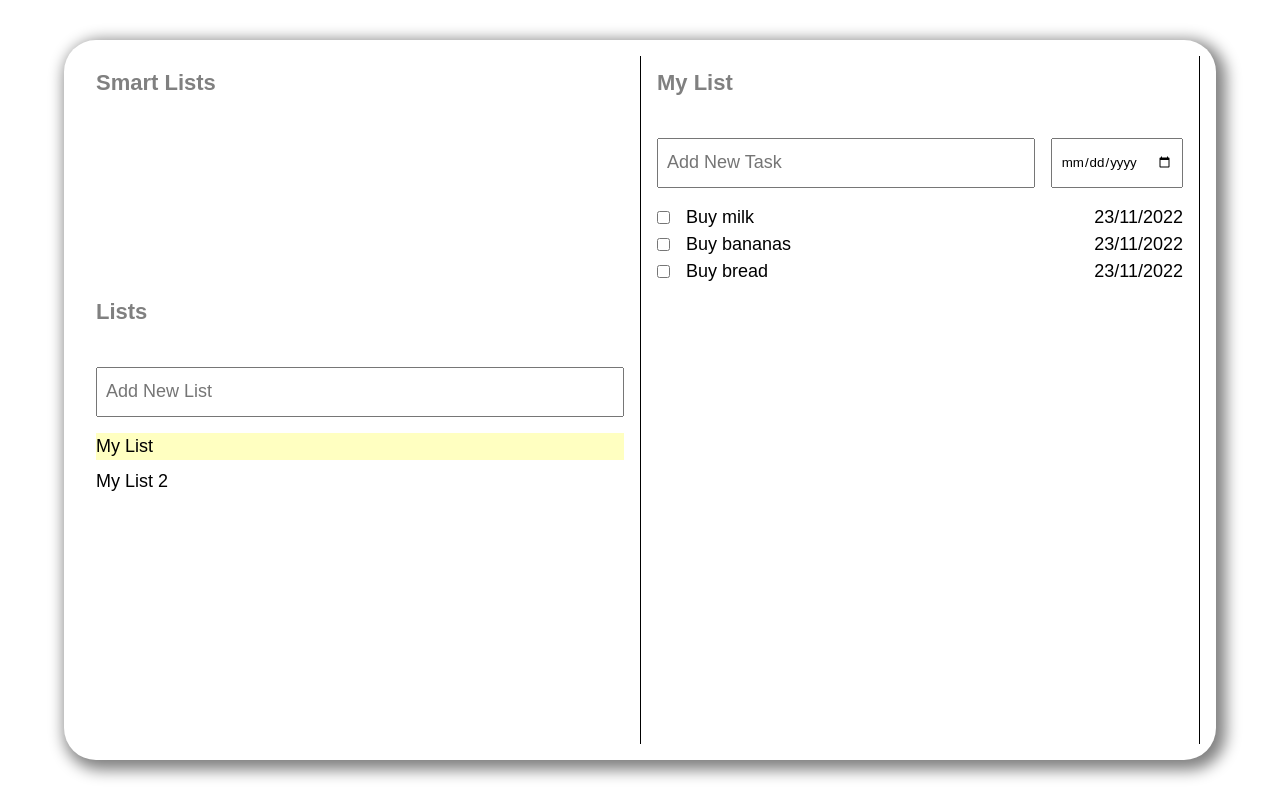
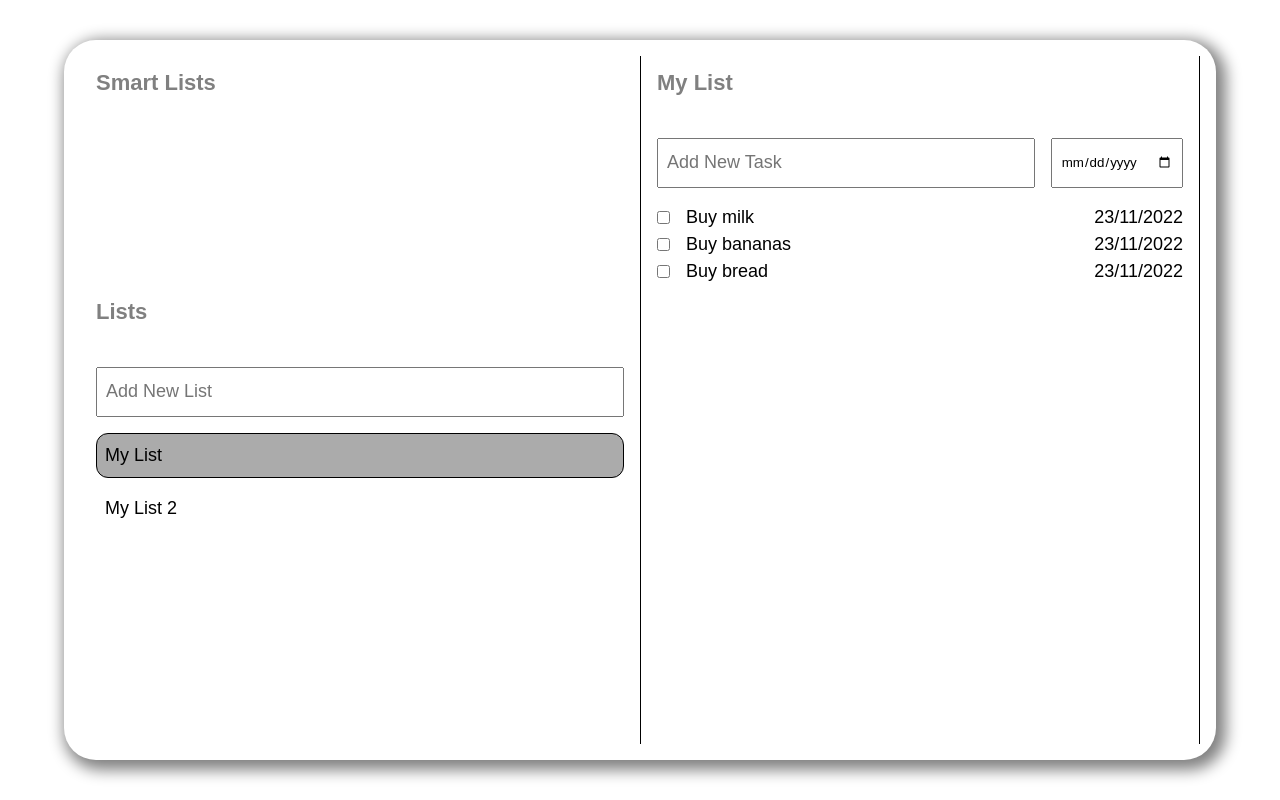
Before and after one commit to rodionlee/to-do-app, a website built with webpack: page src/index.html in a window 1280 px wide. Built offline with nearby package versions, Linux system fonts and the light colour scheme.

Commit message:
Add list hover styling

```diff
--- a/src/index.js
+++ b/src/index.js
@@ -126,11 +126,15 @@ const screenController = {
 
     },
     highlightSelectedList: function(listID) {
-        const lists = document.getElementsByClassName("list")
-        for (const list of lists) list.classList.remove("listSelected")
+        const previousSelectedList = document.querySelector(".listSelected")
+        if (previousSelectedList) {
+            previousSelectedList.classList.remove("listSelected")
+            previousSelectedList.classList.add("list")
+        }
 
         const list = document.getElementById(listID)
         list.classList.add("listSelected")
+        list.classList.remove("list")
     },
     addEventListenerToAddNewTaskField: function() {
         const addNewTaskName = document.getElementById("addNewTaskName")
--- a/src/style.css
+++ b/src/style.css
@@ -81,9 +81,7 @@ body {
     gap: 16px;
 }
 
-.listSelected {
-    background-color: rgba(255, 255, 165, 0.69);
-}
+
 
 .regularListsContainer {
     display: flex;
@@ -91,9 +89,17 @@ body {
     gap: 8px;
 }
 
-.list {
+.list, .listSelected {
     display: flex;
     justify-content: space-between;
+    align-items: center;
+    padding: 8px;
+    border-radius: 12px;
+    border: 1px solid white;
+}
+
+.listName {
+    flex: 1;
 }
 
 .listDeleteButton {
@@ -110,6 +116,18 @@ body {
 .list:hover .listDeleteButton {
     display: flex;
 }
+
+.list:hover {
+    background-color: rgba(170, 170, 170, 0.207);
+    border: 1px solid black;
+}
+
+.listSelected {
+    background-color: rgba(134, 134, 134, 0.69);
+    border: 1px solid black;
+}
+
+
 
 /* List Overview Column Container */
 
```
